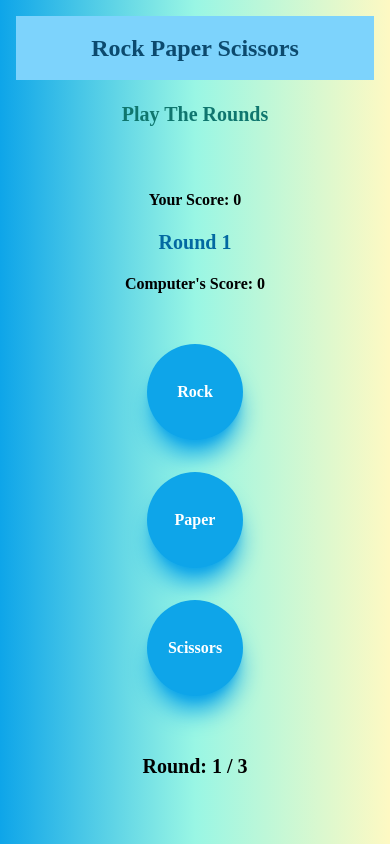
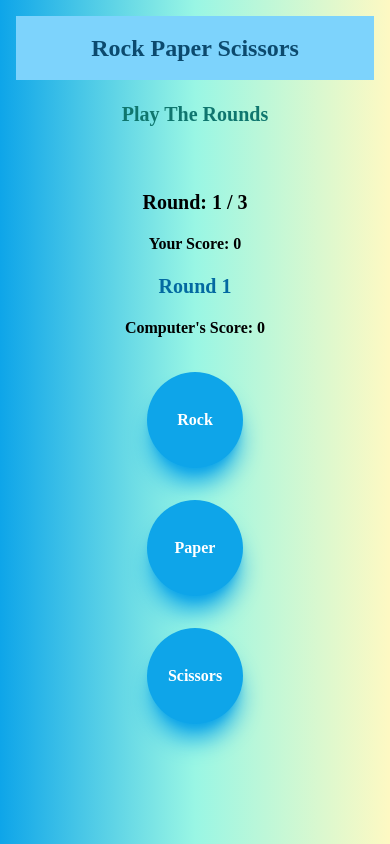
Before and after one commit to AnsariYasirArfat/Rock-Paper-Scissors, a React (Vite) app: page / in a window 390 px wide. Built offline with nearby package versions, Linux system fonts and the light colour scheme.

Commit message:
some changes done for responsiveness

```diff
--- a/index.html
+++ b/index.html
@@ -5,6 +5,15 @@
     <link rel="icon" type="image/svg+xml" href="/vite.svg" />
     <meta name="viewport" content="width=device-width, initial-scale=1.0" />
     <title>Rock Paper Scissors</title>
+    <style>
+      ::-webkit-scrollbar {
+        width: 0; /* Chrome and Safari */
+      }
+      * {
+        scrollbar-width: none; /* Firefox */
+        -ms-overflow-style: none; /* Internet Explorer 10+ */
+      }
+    </style>
   </head>
   <body>
     <div id="root"></div>
--- a/src/App.jsx
+++ b/src/App.jsx
@@ -136,26 +136,29 @@ const App = () => {
       <h1 className="text-center p-4 bg-sky-300 text-2xl lg:text-4xl text-sky-900 font-bold mb-5 lg:mb-20">
         Rock Paper Scissors
       </h1>
-      <h1 className="text-center text-xl md:text-2xl lg:text-4xl font-bold text-teal-700 mb-2 lg:mb-8 h-20 ">
+      <h1 className="text-center text-xl md:text-2xl lg:text-4xl font-bold text-teal-700 mb-2 h-20 ">
         {finalResult}
       </h1>
-      <div className="grid grid-cols-1 lg:grid-cols-3 items-center mb-4">
-        <p className="text-base md:text-xl font-bold justify-self-center mb-4 text-center">
+      <p className="text-xl md:text-3xl xl:text-4xl font-semibold text-center mb-4 lg:mb-8">
+        Round: {roundCount} / 3
+      </p>
+      <div className="grid grid-cols-1 lg:grid-cols-3 items-center ">
+        <p className="text-base md:text-xl font-bold justify-self-center mb-4 lg:mb-0 text-center">
           Your Score: {userScore}
         </p>
 
         {roundResult && (
-          <p className="text-xl md:text-2xl lg:text-3xl font-bold text-center text-sky-700 justify-self-center mb-4 ">
+          <p className="text-xl md:text-2xl lg:text-3xl font-bold text-center text-sky-700 justify-self-center mb-4 lg:mb-0">
             {roundResult}
           </p>
         )}
 
-        <p className="text-base md:text-xl font-bold justify-self-center text-center mb-4">
+        <p className="text-base md:text-xl font-bold justify-self-center text-center mb-4 lg:mb-0">
           Computer&apos;s Score: {computerScore}
         </p>
       </div>
 
-      <div className="grid  grid-cols-1 md:grid-cols-3 items-center mb-10 lg:mb-5 h-96">
+      <div className="grid  grid-cols-1 md:grid-cols-3 items-center  h-96">
         <button
           className={`justify-self-center lg:justify-self-end p-2 bg-sky-500 text-white font-bold rounded-full w-24 h-24 md:w-32 md:h-32 lg:w-48 lg:h-48 ease-in-out duration-500 shadow-xl shadow-sky-500 hover:shadow-2xl hover:shadow-sky-950  ${
             userChoice ? "hidden" : ""
@@ -243,9 +246,6 @@ const App = () => {
           </p>
         )}
       </div>
-      <p className="text-xl md:text-3xl font-semibold text-center">
-        Round: {roundCount} / 3
-      </p>
     </div>
   );
 };
```
